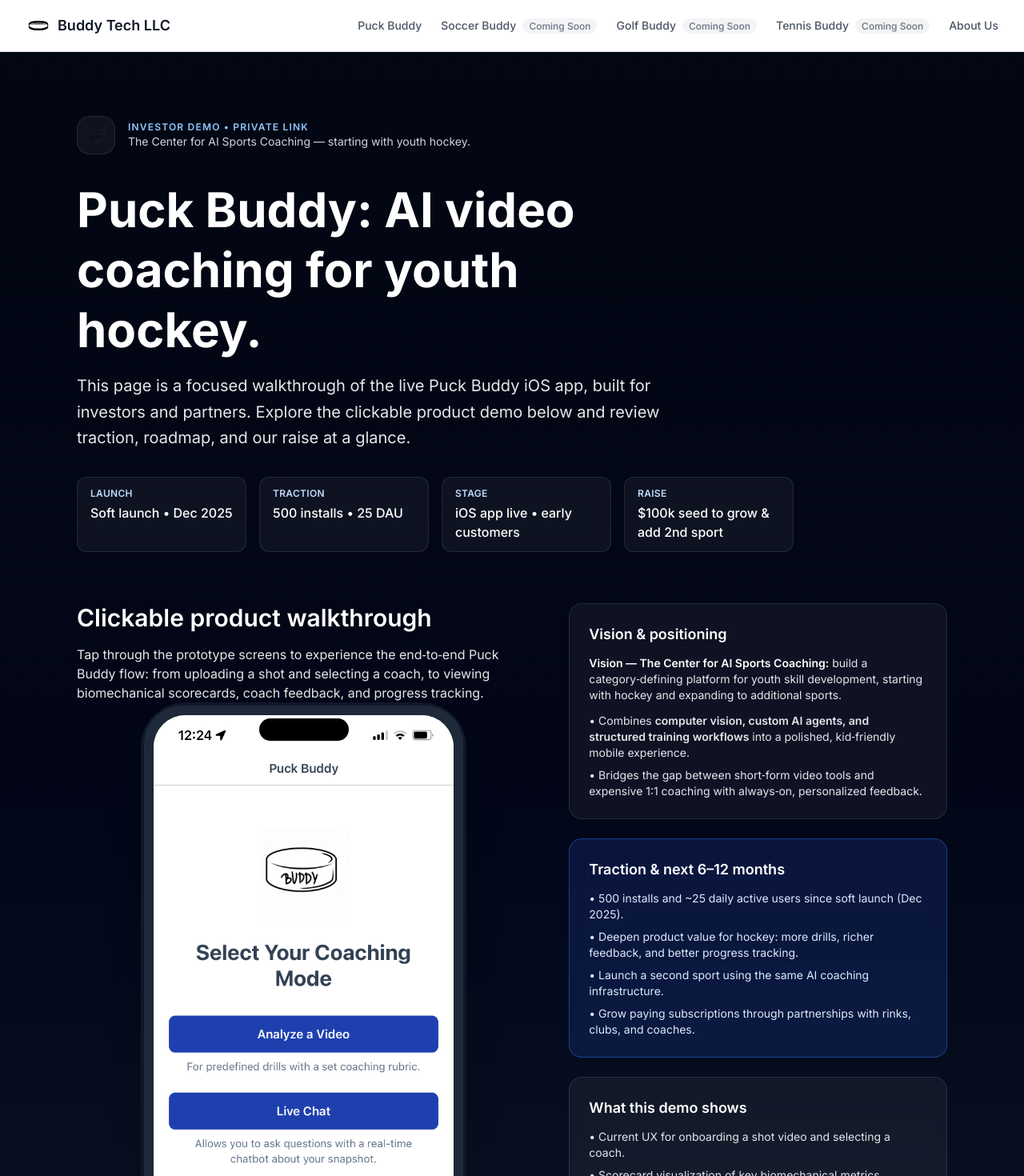
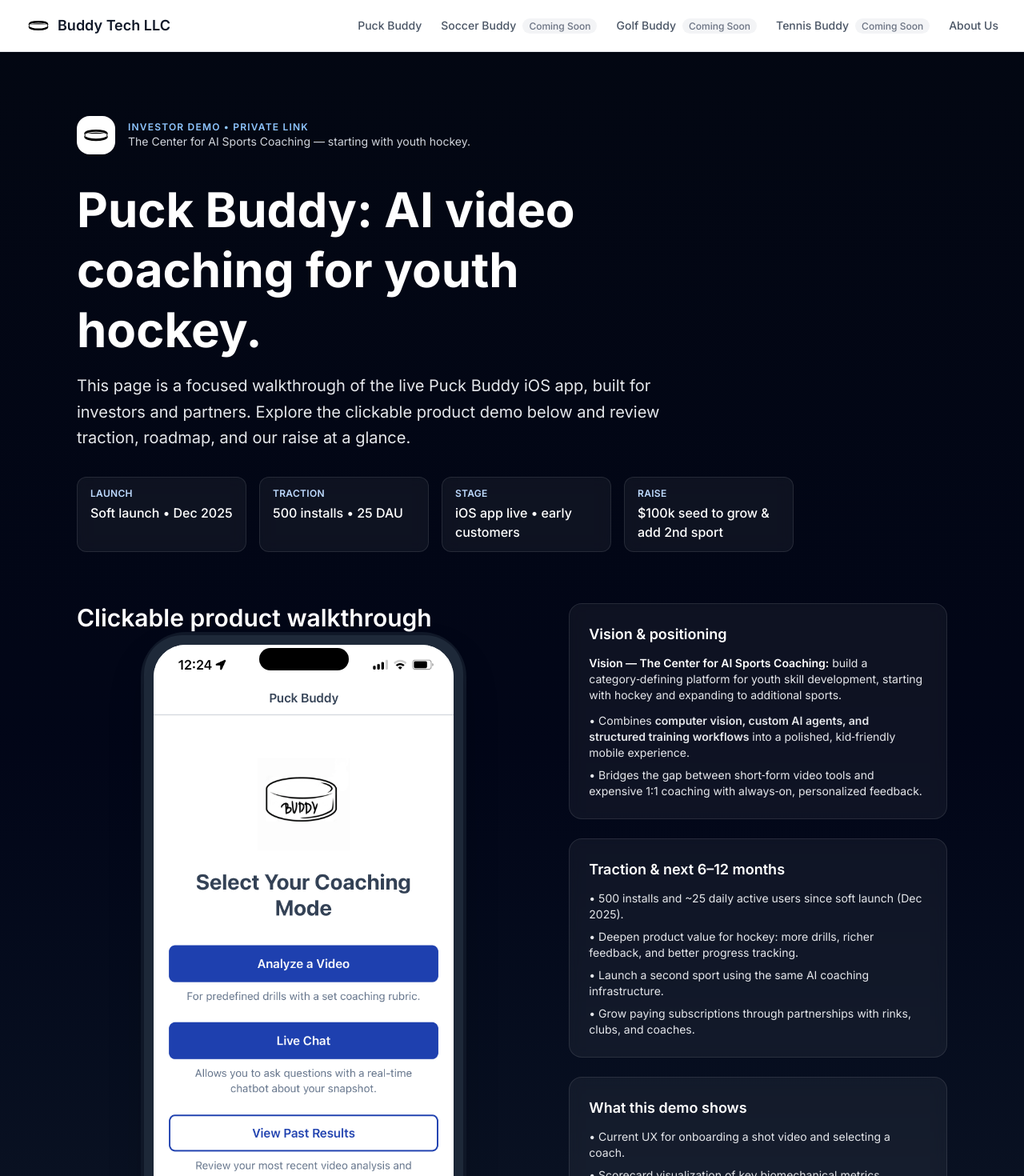
Before and after one commit to jakedibattista/puckbuddywebsite, a Next.js app: page /demo in a window 1280 px wide. Shown: the top 1470 px of the page at 80% size. Built offline with nearby package versions, Linux system fonts and the light colour scheme.

Commit message:
Tweak demo UX and investor page styling

```diff
--- a/src/app/components/InteractiveDemo.tsx
+++ b/src/app/components/InteractiveDemo.tsx
@@ -275,11 +275,6 @@ export default function InteractiveDemo() {
           </button>
         ))}
       </div>
-
-      {/* Current Screen Label */}
-      <p className="mt-4 text-gray-500 text-sm">
-        Currently viewing: <span className="font-medium text-gray-900">{screens[currentScreen].title}</span>
-      </p>
     </div>
   );
 }
--- a/src/app/demo/page.tsx
+++ b/src/app/demo/page.tsx
@@ -11,9 +11,9 @@ export default function DemoPage() {
         {/* Investor Hero */}
         <section className="space-y-8">
           <div className="flex items-center gap-4">
-            <div className="relative h-12 w-12 rounded-2xl overflow-hidden bg-white/5 border border-white/10">
+            <div className="relative h-12 w-12 rounded-2xl overflow-hidden border border-white/10 bg-white">
               <Image
-                src="/seth_logo_adaptive_foreground.png"
+                src="/logo.svg"
                 alt="Puck Buddy logo"
                 fill
                 className="object-contain p-1"
@@ -85,12 +85,6 @@ export default function DemoPage() {
             <h2 className="text-2xl md:text-3xl font-semibold">
               Clickable product walkthrough
             </h2>
-            <p className="text-sm md:text-base text-gray-200 max-w-xl">
-              Tap through the prototype screens to experience the end‑to‑end
-              Puck Buddy flow: from uploading a shot and selecting a coach, to
-              viewing biomechanical scorecards, coach feedback, and progress
-              tracking.
-            </p>
             <div className="mt-4">
               <InteractiveDemo />
             </div>
@@ -122,9 +116,9 @@ export default function DemoPage() {
               </ul>
             </div>
 
-            <div className="rounded-2xl border border-blue-500/40 bg-blue-900/30 p-6 backdrop-blur">
+            <div className="rounded-2xl border border-white/10 bg-white/5 p-6 backdrop-blur">
               <h3 className="text-lg font-semibold mb-3">Traction & next 6–12 months</h3>
-              <ul className="space-y-2 text-sm text-blue-100">
+              <ul className="space-y-2 text-sm text-gray-200">
                 <li>• 500 installs and ~25 daily active users since soft launch (Dec 2025).</li>
                 <li>• Deepen product value for hockey: more drills, richer feedback, and better progress tracking.</li>
                 <li>• Launch a second sport using the same AI coaching infrastructure.</li>
--- a/src/app/page.tsx
+++ b/src/app/page.tsx
@@ -2,6 +2,7 @@
 
 import Image from "next/image";
 import ScrollAnimation from "./components/ScrollAnimation";
+import InteractiveDemo from "./components/InteractiveDemo";
 import { motion } from "framer-motion";
 
 export default function Home() {
@@ -73,6 +74,26 @@ export default function Home() {
             </a>
             </div>
           </ScrollAnimation>
+        </div>
+      </section>
+
+      {/* Interactive Demo Section */}
+      <section className="py-16 lg:py-24 bg-white">
+        <div className="container mx-auto px-4 sm:px-6 lg:px-8">
+          <ScrollAnimation>
+            <h2 className="text-4xl md:text-5xl font-bold text-gray-900 mb-4 text-center">
+              Try the Puck Buddy demo
+            </h2>
+            <p className="text-lg text-gray-600 mb-10 text-center max-w-2xl mx-auto">
+              Click through the app experience to see how players upload shots, view scorecards,
+              and get coaching feedback.
+            </p>
+          </ScrollAnimation>
+          <div className="max-w-xl mx-auto">
+            <ScrollAnimation delay={0.1}>
+              <InteractiveDemo />
+            </ScrollAnimation>
+          </div>
         </div>
       </section>
 
```
